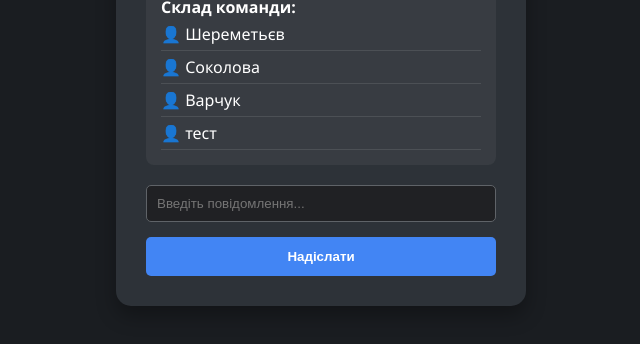
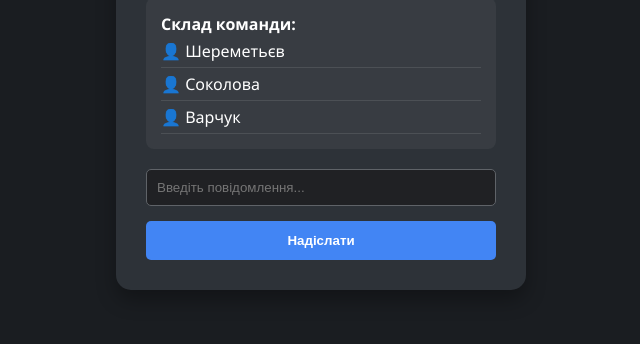
Before and after one commit to Dimon4ick68/cloud-lab-5, a plain HTML site: page index.html in a window 1280 px wide. Shown: the part 322-666 px from the top of the page, without its empty margins (319-959 px from the left). Drawn offline with Linux system fonts and the light colour scheme.

Commit message:
Remove test user from the list

```diff
--- a/index.html
+++ b/index.html
@@ -26,7 +26,6 @@
                 <li>👤 Шереметьєв</li>
                 <li>👤 Соколова</li>
                 <li>👤 Варчук</li>
-                <li>👤 тест</li>
             </ul>
         </div>
         <input type="text" id="task" placeholder="Введіть повідомлення...">
```
